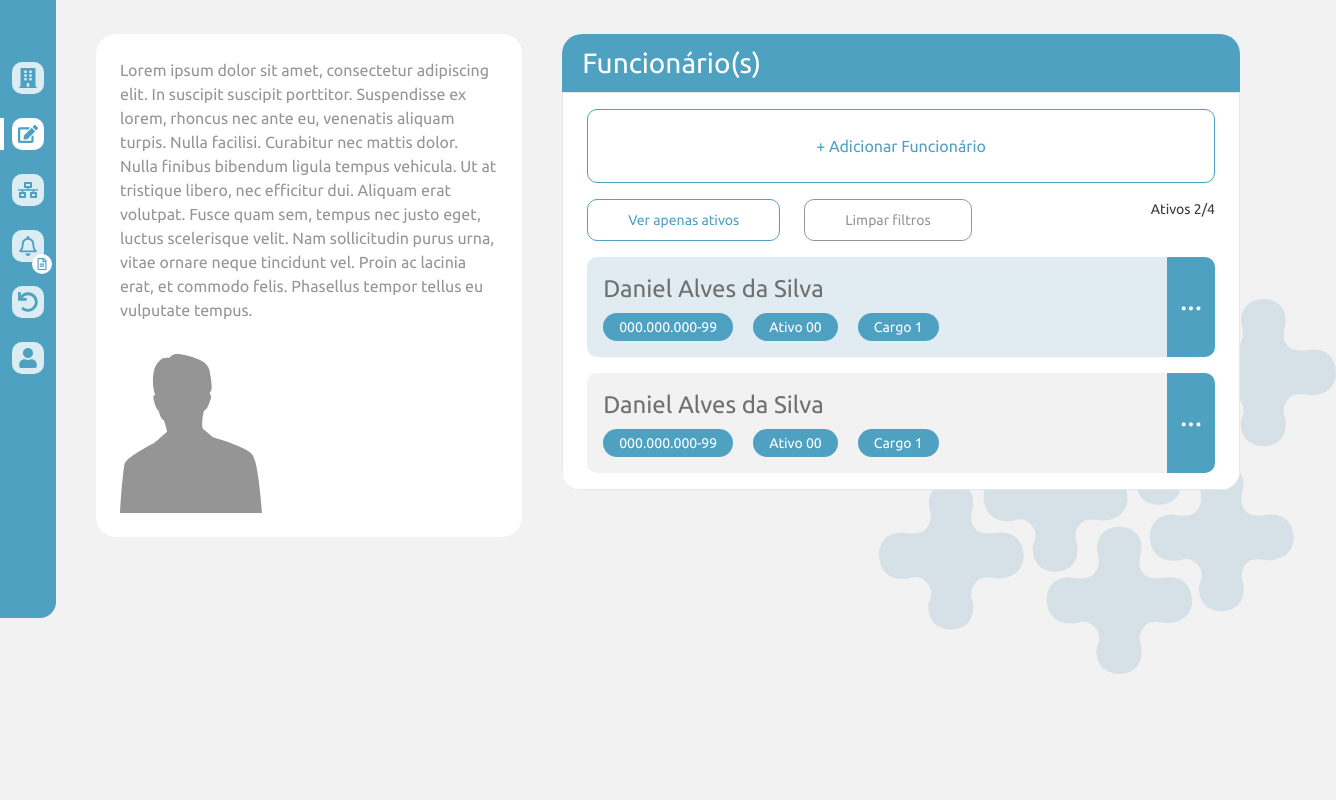
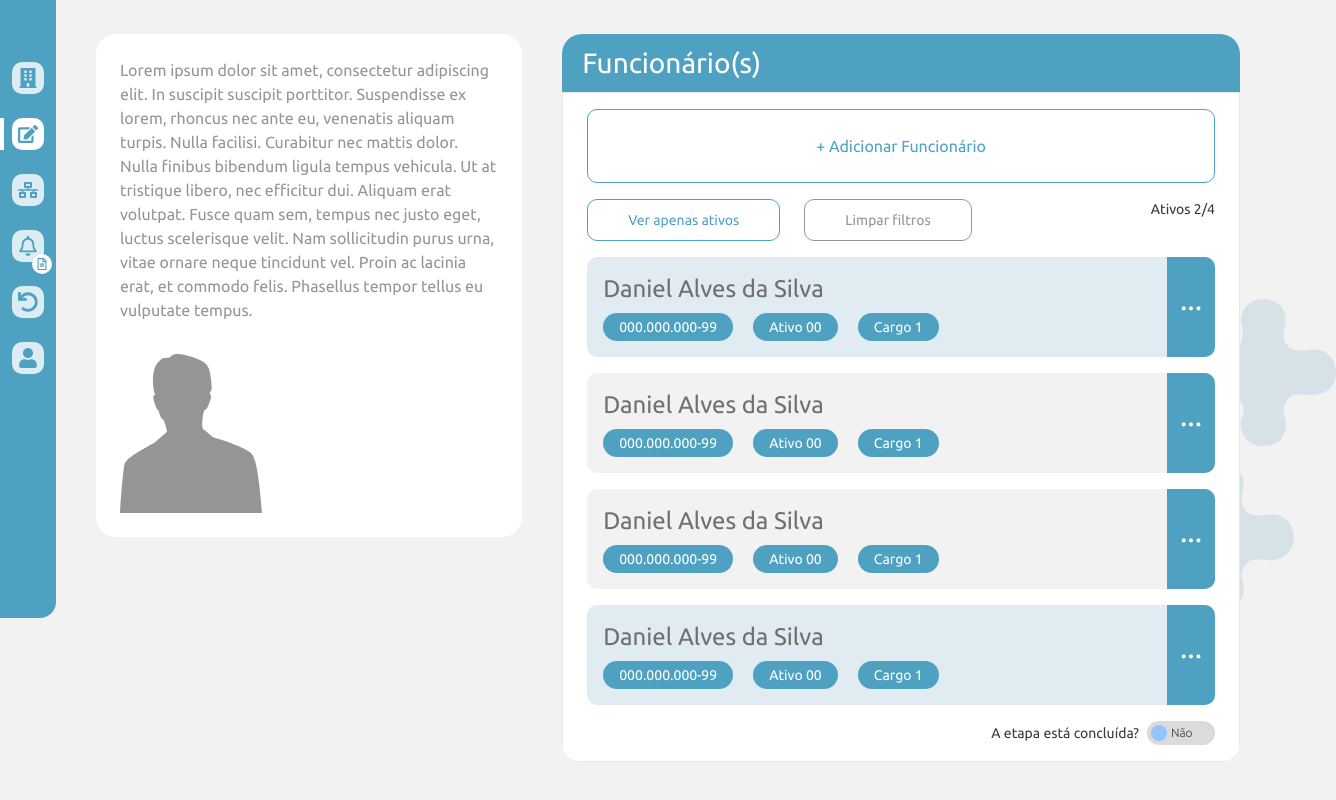
Before and after one commit to Leonardo-Maciel-S/Desafio-Sea, a React (Vite) app: page /employees in a window 1280 px wide. Shown: the part 182-982 px from the top of the page, 1336 px wide, since content can reach past the window. Before the commit the page ends 800 px from the top, so only its background shows below. Built offline with nearby package versions, Linux system fonts and the light colour scheme.

Commit message:
refactor: change order of component in app.tsx

```diff
--- a/biome.json
+++ b/biome.json
@@ -19,7 +19,10 @@
 	"linter": {
 		"enabled": true,
 		"rules": {
-			"recommended": true
+			"recommended": true,
+			"style": {
+				"noUnusedTemplateLiteral": "off"
+			}
 		}
 	},
 	"javascript": {
--- a/src/App.tsx
+++ b/src/App.tsx
@@ -7,9 +7,10 @@ import ComingSoon from "./pages/ComingSoon";
 function App() {
 	return (
 		<>
-			<main className="flex items-center gap-10 z-10 pr-10">
 			<BrowserRouter>
+				<main className="z-10 pr-10 w-screen min-h-full overflow-x-hidden">
 					<NavBar />
+					<div className="pl-24 h-max flex flex-col mb-10">
 						<Routes>
 							<Route path="/home" element={<ComingSoon />} />
 							<Route path="/employees" element={<EmployeesPage />} />
@@ -19,12 +20,12 @@ function App() {
 							<Route path="/user" element={<ComingSoon />} />
 							<Route path="*" element={<Navigate to={"/employees"} />} />
 						</Routes>
-				</BrowserRouter>
-			</main>
-
-			<div className="fixed -bottom-14 -right-14 w-[457px] -z-10">
+					</div>
+					<div className="absolute -bottom-14 -right-14 w-[457px] -z-10">
 						<img src={backgroundImg} alt="" />
 					</div>
+				</main>
+			</BrowserRouter>
 		</>
 	);
 }
--- a/src/components/employees/Employees.tsx
+++ b/src/components/employees/Employees.tsx
@@ -1,19 +1,12 @@
 import { useState } from "react";
 import Button from "../buttons/Button";
-import { useDispatch, useSelector } from "react-redux";
-import type { RootState } from "../../store";
-import {
-	completeFirstStage,
-	nextStage,
-	previousStage,
-} from "../../slices/stages";
+import { useDispatch } from "react-redux";
+
 import EmployeeCard from "../employeeCard/EmployeeCard";
 
+import Switch from "../Switch";
+
 const Employees = () => {
-	const { actualStage, completedFirstStage } = useSelector(
-		(state: RootState) => state.stages,
-	);
-
 	const dispatch = useDispatch();
 
 	const [onlyActive, setOnlyActives] = useState(false);
@@ -54,7 +47,13 @@ const Employees = () => {
 
 					<EmployeeCard active />
 					<EmployeeCard />
+					<EmployeeCard />
+					<EmployeeCard active />
 
+					<div className="w-full flex justify-end items-center gap-2 text-sm text-darkGray">
+						<span>A etapa está concluída?</span>
+						<Switch on="Sim" off="Não" />
+					</div>
 				</div>
 			</div>
 		</div>
--- a/src/components/navBar/NavBar.tsx
+++ b/src/components/navBar/NavBar.tsx
@@ -1,4 +1,3 @@
-import { Link } from "react-router";
 import SideIcons from "./sideIcons";
 
 import {
@@ -13,7 +12,7 @@ import {
 
 const NavBar = () => {
 	return (
-		<nav className="min-w-14 h-[100vh] bg-default rounded-e-2xl flex flex-col justify-center">
+		<nav className="min-w-14 h-[100vh] bg-default rounded-e-2xl flex flex-col justify-center absolute	top-0 left-0">
 			<div className="w-14 h-[41px] bg-white absolute top-[50px]" />
 
 			<div className="w-11  bg-transparent flex flex-col gap-6 ">
--- a/src/components/stages/SpaceBetweenCards.tsx
+++ b/src/components/stages/SpaceBetweenCards.tsx
@@ -1,6 +1,6 @@
 const SpaceBetweenCards = () => {
 	return (
-		<div className="hidden phone:flex size-9 mb-2 border-t-4 border-defaultBlue border-dashed flex-1 min-w-8 max-w-[120px]" />
+		<div className="hidden phone:flex size-9 mb-2 border-t-4 border-defaultBlue border-dashed flex-1 min-w-8" />
 	);
 };
 
--- a/src/index.css
+++ b/src/index.css
@@ -13,9 +13,9 @@
 }
 
 body {
-	width: 100vw;
+	background: #f2f2f2;
+
 	overflow-x: hidden;
-	background: #f2f2f2;
 
 	font-family: "Ubuntu", serif;
 	font-style: normal;
--- a/src/pages/EmployeesPage.tsx
+++ b/src/pages/EmployeesPage.tsx
@@ -4,7 +4,7 @@ import StagesModal from "../components/stages/StagesModal";
 
 const EmployeesPage = () => {
 	return (
-		<div className="flex flex-col h-screen pt-5 gap-10 flex-1 flex-wrap">
+		<div className="flex flex-col h-screen pt-5 gap-10 flex-1 ">
 			<StagesModal />
 			<div className="flex items-start gap-10">
 				<Profile />
--- a/tailwind.config.js
+++ b/tailwind.config.js
@@ -41,6 +41,17 @@ export default {
 			spacing: {
 				teste: "40px",
 			},
+
+			keyframes: {
+				onePulse: {
+					"0%, 50%": { opacity: "0" },
+					"51%, 100%": { opacity: "100" },
+				},
+			},
+
+			animation: {
+				onePulse: "onePulse 300ms ease-in",
+			},
 		},
 	},
 	plugins: [],
```
Lines whose indentation alone changed are shown as unchanged.
